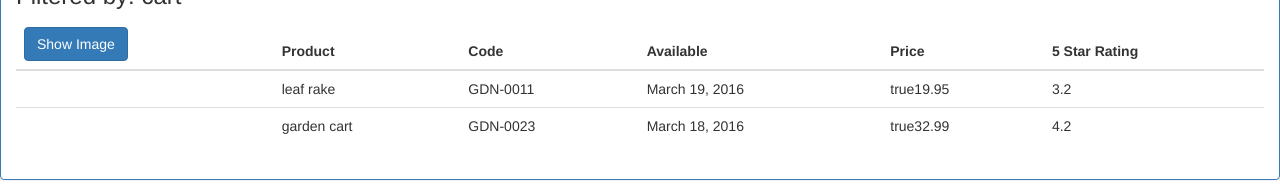
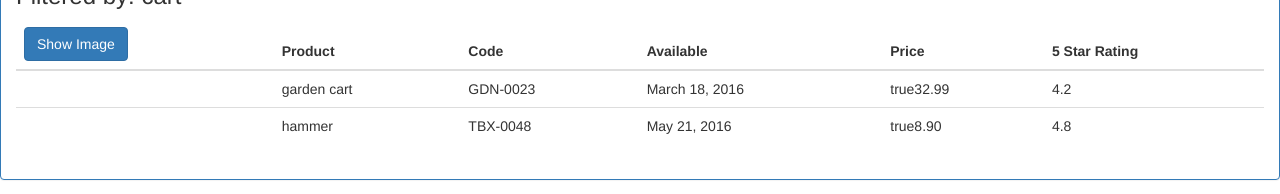
Before and after one commit to ssrikanthbhat/angular-sample, an Angular app in the folder APM-Start/: page / in a window 1280 px wide. Shown: the part 224-418 px from the top of the page. Built offline with nearby package versions, Linux system fonts and the light colour scheme.

Commit message:
Create interface fro strong typing

```diff
--- a/APM-Start/src/app/products/product-list.component.ts
+++ b/APM-Start/src/app/products/product-list.component.ts
@@ -1,5 +1,5 @@
 import { Component } from "@angular/core";
-
+import { IProduct } from "./product";
 @Component({
     selector: 'pm-products',
     templateUrl: './product-list.component.html'
@@ -10,17 +10,7 @@ export class ProductListComponent {
   imageMargin: number =2;
   showImage: boolean = false;
   listFilter: string = 'cart';
-  products: any[] = [{
-
-        "productId": 1,
-        "productName": "Leaf Rake",
-        "productCode": "GDN-0011",
-        "releaseDate": "March 19, 2016",
-        "description": "Leaf rake with 48-inch wooden handle.",
-        "price": 19.95,
-        "starRating": 3.2,
-        "imageUrl": "http://openclipart.org/image/300px/svg_to_png/26215/Anonymous_Leaf_Rake.png"
-    },
+  products: IProduct[] = [
     {
         "productId": 2,
         "productName": "Garden Cart",
@@ -30,7 +20,18 @@ export class ProductListComponent {
         "price": 32.99,
         "starRating": 4.2,
         "imageUrl": "http://openclipart.org/image/300px/svg_to_png/58471/garden_cart.png"
-    }];
+    },
+    {
+        "productId": 5,
+        "productName": "Hammer",
+        "productCode": "TBX-0048",
+        "releaseDate": "May 21, 2016",
+        "description": "Curved claw steel hammer",
+        "price": 8.9,
+        "starRating": 4.8,
+        "imageUrl": "http://openclipart.org/image/300px/svg_to_png/73/rejon_Hammer.png"
+    }
+];
 
     toggleImage(): void{
         this.showImage = !this.showImage
--- /dev/null
+++ b/APM-Start/src/app/products/product.ts
@@ -0,0 +1,10 @@
+export interface IProduct {
+    productId: number;
+    productName: string;
+    productCode: string;
+    releaseDate: string;
+    price: number;
+    description: string;
+    starRating: number;
+    imageUrl: string;
+}
```
